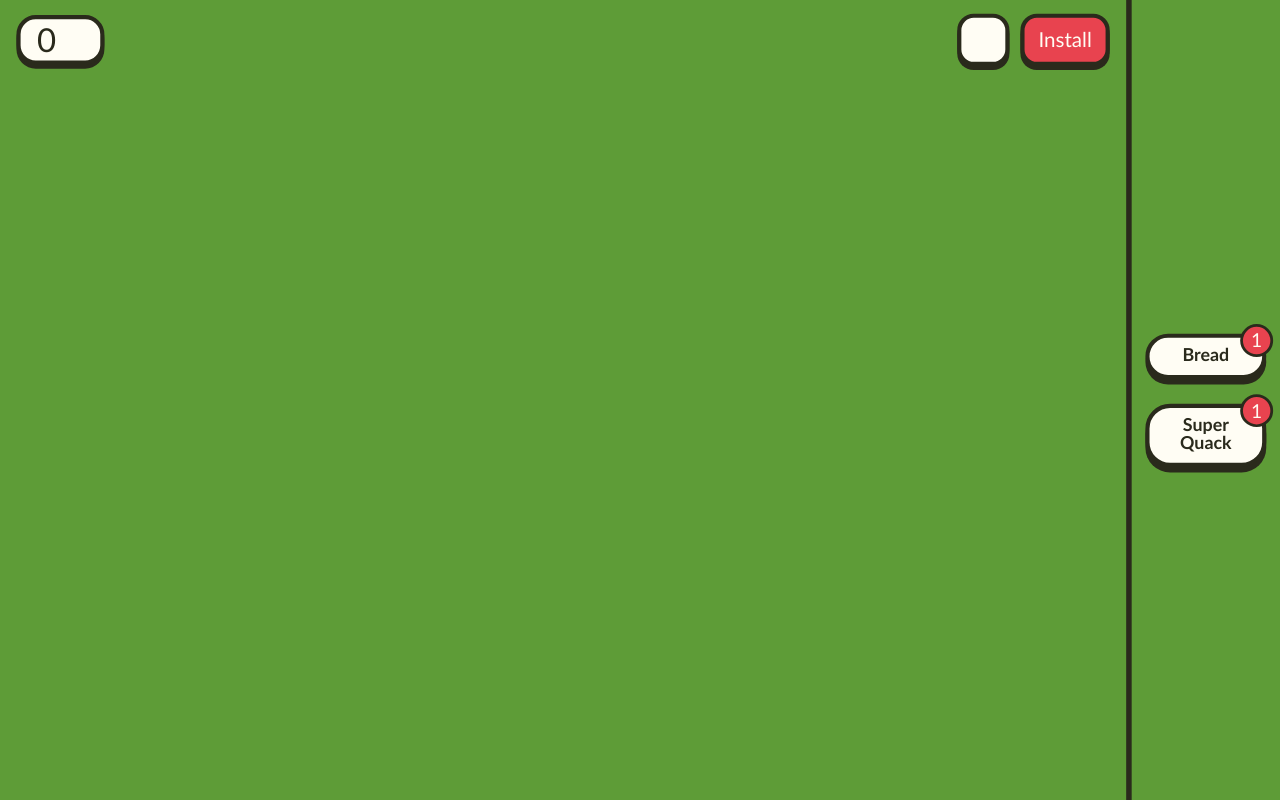
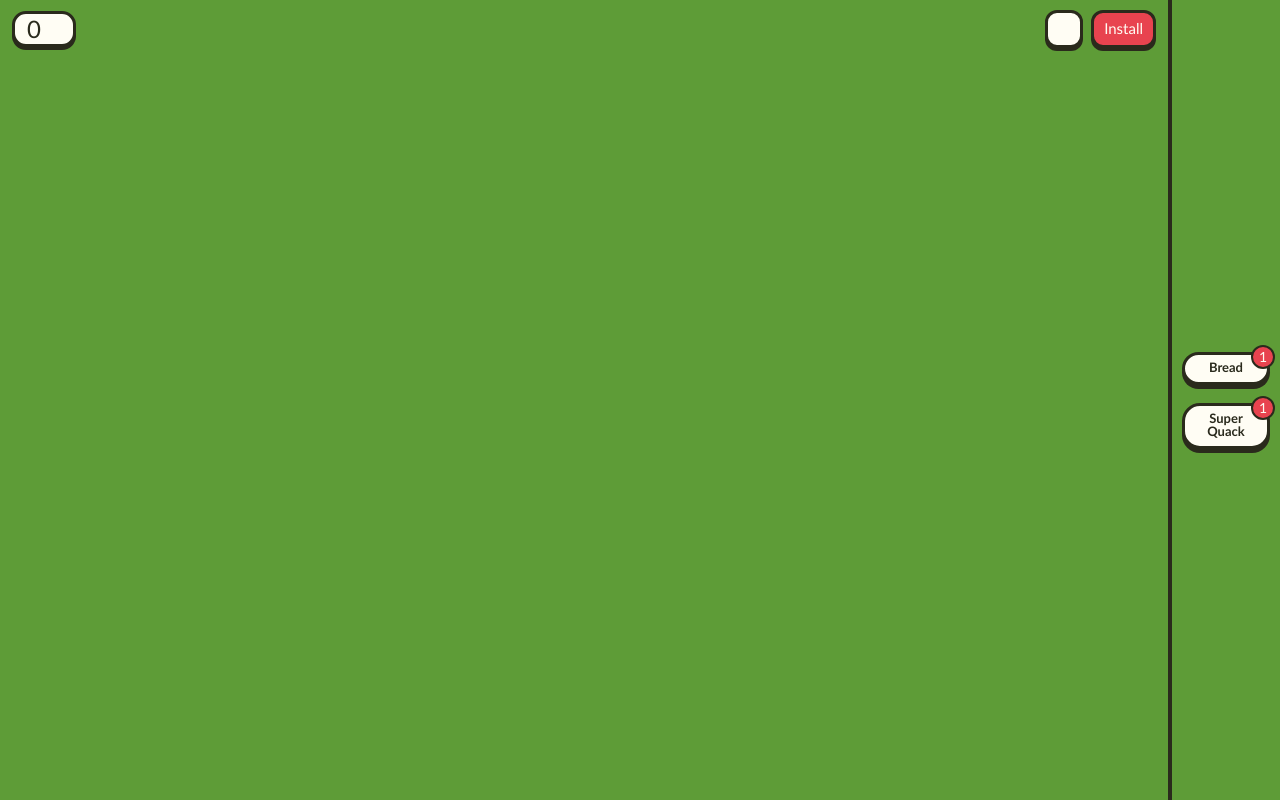
Before and after one commit to sickgrof92/Quaattack, a website: page playable/playable.html in a window 1280 px wide. Drawn offline with Linux system fonts and the light colour scheme.

Commit message:
Keep the playable ad inside its frame in iframe previews
AppLovin's web preview shows the ad in a phone-shaped iframe, and iOS Safari grows an iframe
to fit what's inside it. The ad no longer writes any size or scale of its own: it's pinned to
its frame with CSS, clips everything inside, and reads its size from that box.

Co-Authored-By: Claude Opus 5.5 <noreply@anthropic.com>
Claude-Session: https://claude.ai/code/session_013WAbc6FQjNNnW8tAQEW1Jd

```diff
--- a/playable/playable.html
+++ b/playable/playable.html
@@ -18,13 +18,13 @@
 }
 * { box-sizing: border-box; }
 [hidden] { display: none !important; }
-html, body { margin: 0; height: 100%; overflow: hidden; }
+html, body { margin: 0; padding: 0; width: 100%; height: 100%; overflow: hidden; position: fixed; inset: 0; }
 body {
   background: var(--grass-deep); color: var(--ink); font-family: var(--body);
   -webkit-user-select: none; user-select: none; -webkit-tap-highlight-color: transparent;
   -webkit-touch-callout: none; touch-action: none; overscroll-behavior: none;
 }
-#app { position: fixed; left: 0; top: 0; width: 100%; height: 100%; overflow: hidden; transform-origin: 0 0; background: var(--grass-deep); }
+#app { position: fixed; inset: 0; overflow: hidden; contain: strict; background: var(--grass-deep); }
 #game { position: absolute; left: 0; top: 0; width: 100%; height: 100%; display: block; touch-action: none; }
 .land #game { width: calc(100% - var(--col)); }
 
@@ -171,7 +171,8 @@ const rand = (a, b) => a + Math.random() * (b - a);
 const clamp = (v, a, b) => Math.max(a, Math.min(b, v));
 
 /* ---------- state the shared game code expects ---------- */
-let W = 0, H = 0, DPR = 1, U = 1, FT = 0, FB = 0, PX = 0, PY = 0, bg = null, ZOOM = 1;
+let W = 0, H = 0, DPR = 1, U = 1, FT = 0, FB = 0, PX = 0, PY = 0, bg = null;
+const ZOOM = 1;
 const SAVE = { look: { sandwich: "classic", blanket: "red" } };
 const INV = { bread: 1, quack: 1 };
 let G = null, AC = null, superQuackBuf = null, muted = false, sandwichId = 0;
@@ -226,23 +227,19 @@ $("getBtn").addEventListener("click", openStore);
 $("ctaBtn").addEventListener("click", openStore);
 
 /* ---------- layout: portrait has power-ups along the bottom, landscape in a column on the right ---------- */
+// The ad only ever takes the size its frame gives it: #app is pinned to the frame with CSS and clips
+// everything inside, and nothing here writes a size back. Ad previews (AppLovin's included) show the ad in
+// an iframe, and iOS Safari grows an iframe to fit content that spills over, so any explicit size or
+// overflow would make the ad grow past its phone frame.
 let lastView = "";
-function viewSize() {
-  const d = document.documentElement;
-  return [d.clientWidth || innerWidth, d.clientHeight || innerHeight];
-}
+function viewSize() { const a = $("app"); return [a.clientWidth, a.clientHeight]; }
 function resize() {
-  // Measure the page's real layout box, not innerWidth/innerHeight: ad web views (AppLovin's preview, for one)
-  // can report a window bigger than what they show, or resize after load without firing "resize".
   const app = $("app"), [vw, vh] = viewSize();
   lastView = vw + "x" + vh;
+  if (!vw || !vh) return; // not laid out yet; the per-frame check retries
   const land = vw > vh * 1.15;
   app.classList.toggle("land", land);
-  ZOOM = land ? Math.max(1, Math.min(vw / 932, vh / 430)) : Math.max(1, Math.min(vw / 430, vh / 932));
-  app.style.width = ZOOM > 1 ? vw / ZOOM + "px" : "";
-  app.style.height = ZOOM > 1 ? vh / ZOOM + "px" : "";
-  app.style.transform = ZOOM > 1 ? `scale(${ZOOM})` : "";
-  DPR = Math.min(2, window.devicePixelRatio || 1) * ZOOM;
+  DPR = Math.min(2, window.devicePixelRatio || 1);
   W = cvs.clientWidth; H = cvs.clientHeight;
   cvs.width = Math.round(W * DPR); cvs.height = Math.round(H * DPR);
   U = clamp(Math.min(W, H * 0.8) / 420, 0.72, 1.45);
```
Also changed, not shown: playable/README.md, playable/dist/quaattack-playable.html.
